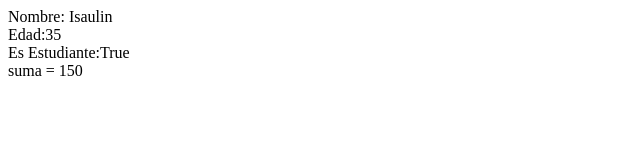
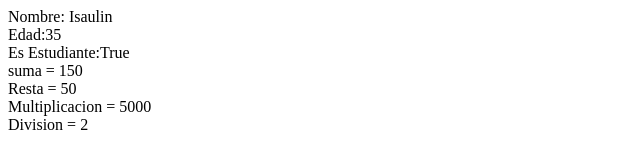
Before and after one commit to Isama85/lab10, a plain HTML site: page index.html in a window 1280 px wide. Shown: the whole page, without its empty margins (0-640 px from the left). Drawn offline with Linux system fonts and the light colour scheme.

Commit message:
archivo index

```diff
--- a/index.html
+++ b/index.html
@@ -27,12 +27,21 @@
         let numero1 = 100;
         let numero2 = 50;
         let suma = numero1 + numero2;
+        let resta = numero1 - numero2;
+        let mult = numero1 * numero2;
+        let divi = numero1 / numero2;
 
         //publicar en consola
         console.log("suma = ", suma);
+        console.log("Resta = ", resta);
+        console.log("Multiplicacion = ", mult);
+        console.log("Division = ", divi);
 
-        //publicar en consola
+        //publicar en pagina
         document.write("<br>suma = " , suma);
+        document.write("<br>Resta = ", resta);
+        document.write("<br>Multiplicacion = ", mult);
+        document.write("<br>Division = ", divi);
 
     </script>
 
```
